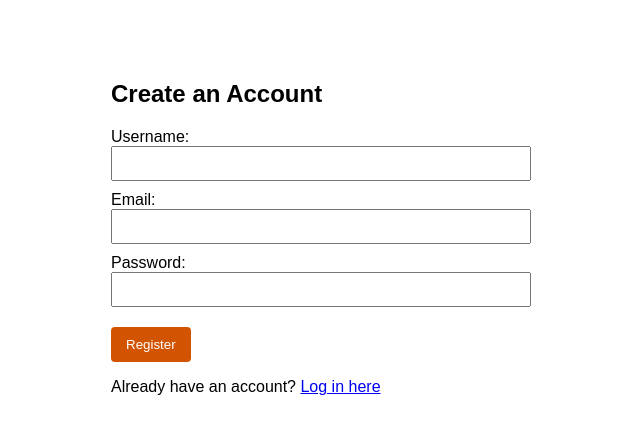
After one commit to nier-shen1234/Final-Project-Database-Applications-, a Flask app: page /register in a window 1280 px wide. The commit adds this page. Shown: the top 434 px of the page, without its empty margins (329-969 px from the left). Run offline with Flask 3, Linux system fonts and the light colour scheme.

Commit message:
Added the login, register, logout interfaces

```diff
--- a/app.py
+++ b/app.py
@@ -1,7 +1,9 @@
-from flask import Flask, render_template
+from flask import Flask, render_template, request, redirect, url_for, session
+from werkzeug.security import generate_password_hash, check_password_hash
 import sqlite3
 
 app = Flask(__name__)
+app.secret_key = "your_secret_key"
 
 def get_db_connection():
     conn = sqlite3.connect("RecipeSite_Database.db")
@@ -14,6 +16,8 @@ def home():
     recipes = conn.execute("SELECT * FROM Recipe").fetchall()
     conn.close()
     return render_template("index.html", recipes=recipes)
+
+
 
 @app.route("/recipe/<int:recipe_id>")
 def recipe_detail(recipe_id):
@@ -32,5 +36,58 @@ def recipe_detail(recipe_id):
     return render_template("recipe_detail.html", recipe=recipe, ingredients=ingredients)
 
 
+
+@app.route("/register", methods=["GET", "POST"])
+def register():
+    if request.method == "POST":
+        username = request.form["username"]
+        email = request.form["email"]
+        password = request.form["password"]
+        hashed_password = generate_password_hash(password)
+
+        conn = get_db_connection()
+        try:
+            conn.execute(
+                "INSERT INTO Users (Username, Email, PasswordHash) VALUES (?, ?, ?)",
+                (username, email, hashed_password)
+            )
+            conn.commit()
+        except sqlite3.IntegrityError:
+            conn.close()
+            return "Username or email already exists."
+
+        conn.close()
+        return redirect(url_for("login"))
+
+    return render_template("register.html")
+
+
+
+@app.route("/login", methods=["GET", "POST"])
+def login():
+    if request.method == "POST":
+        username = request.form["username"]
+        password = request.form["password"]
+
+        conn = get_db_connection()
+        user = conn.execute("SELECT * FROM Users WHERE Username = ?", (username,)).fetchone()
+        conn.close()
+
+        if user and check_password_hash(user["PasswordHash"], password):
+            session["user_id"] = user["UserID"]
+            session["username"] = user["Username"]
+            return redirect(url_for("home"))
+        else:
+            return "Invalid username or password."
+
+    return render_template("login.html")
+
+
+@app.route("/logout")
+def logout():
+    session.clear()
+    return redirect(url_for("home"))
+
+
 if __name__ == "__main__":
     app.run(debug=True)
--- /dev/null
+++ b/templates/register.html
@@ -0,0 +1,23 @@
+<!DOCTYPE html>
+<html lang="en">
+<head>
+    <meta charset="UTF-8">
+    <title>Register</title>
+</head>
+<body style="font-family: Arial, sans-serif; max-width: 400px; margin: 40px auto; padding: 20px;">
+    <h2>Create an Account</h2>
+    <form method="POST">
+        <label>Username:</label><br>
+        <input type="text" name="username" required style="width: 100%; padding: 8px; margin-bottom: 10px;"><br>
+
+        <label>Email:</label><br>
+        <input type="email" name="email" required style="width: 100%; padding: 8px; margin-bottom: 10px;"><br>
+
+        <label>Password:</label><br>
+        <input type="password" name="password" required style="width: 100%; padding: 8px; margin-bottom: 20px;"><br>
+
+        <button type="submit" style="padding: 10px 15px; background: #d35400; color: white; border: none; border-radius: 4px;">Register</button>
+    </form>
+    <p>Already have an account? <a href="{{ url_for('login') }}">Log in here</a></p>
+</body>
+</html>
```
Also changed, not shown: templates/index.html (+10 -0 lines), templates/login.html (added, +20 -0 lines).
